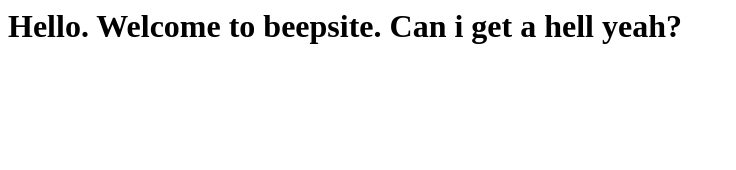
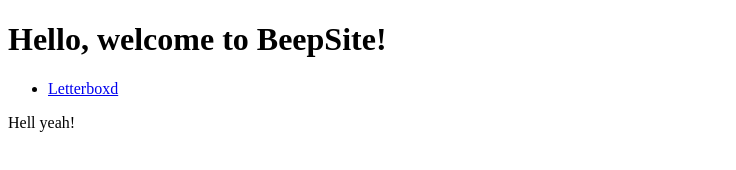
Before and after one commit to Halwolfie/beepsite, a plain HTML site: page index.html in a window 1280 px wide. Shown: the whole page, without its empty margins (0-736 px from the left). Drawn offline with Linux system fonts and the light colour scheme.

Commit message:
Update index.html

```diff
--- a/index.html
+++ b/index.html
@@ -1 +1,26 @@
-<h1>Hello. Welcome to beepsite. Can i get a hell yeah?</h1>
+<!DOCTYPE html>
+<html lang="en">
+<head>
+    <meta charset="UTF-8">
+    <meta name="viewport" content="width=device-width, initial-scale=1.0">
+    <title>BeepSite</title>
+    <link rel="stylesheet" href="style.css">
+</head>
+<body>
+    <div class="container">
+        <header>
+            <h1>Hello, welcome to BeepSite!</h1>
+        </header>
+
+        <nav class="taskbar">
+            <ul>
+                <li><a href="#">Letterboxd</a></li>
+            </ul>
+        </nav>
+
+        <main>
+            <p>Hell yeah!</p>
+        </main>
+    </div>
+</body>
+</html>
```
